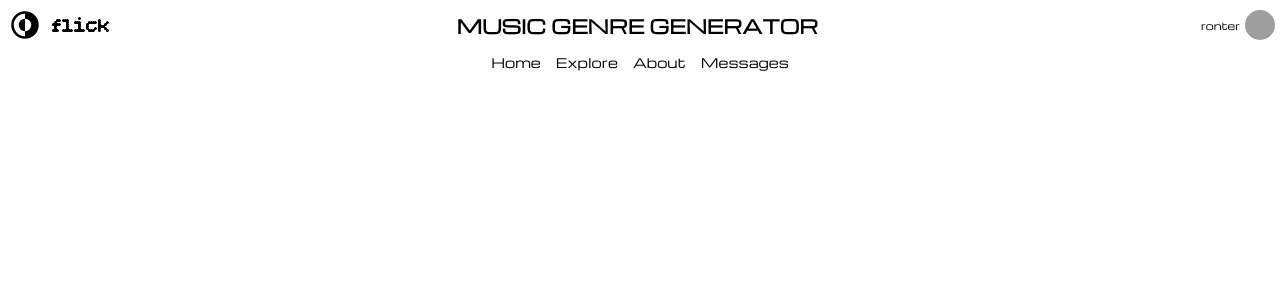
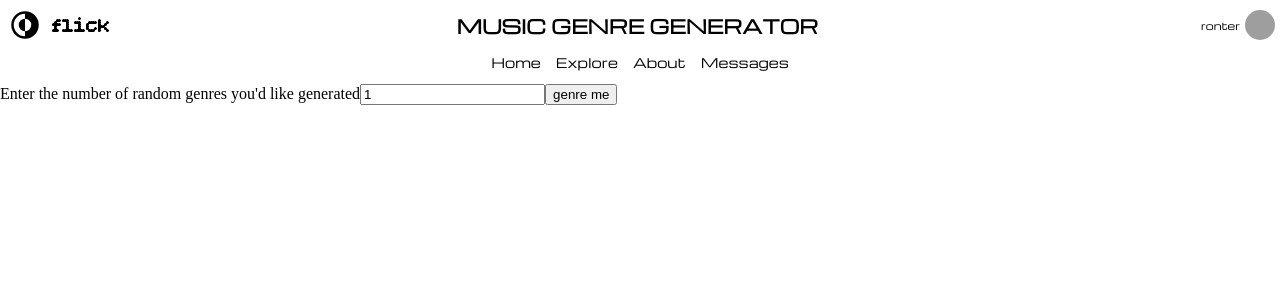
Before and after one commit to ronterrr/Flick, a React (Vite) app in the folder flick/: page / in a window 1280 px wide. Shown: the top 300 px of the page. Built offline with nearby package versions, Linux system fonts and the light colour scheme; grey boxes are pictures that could not be loaded.

Commit message:
add user form and display design and logic

```diff
--- /dev/null
+++ b/flick/src/GeneratorAPI/DisplaySect.jsx
@@ -0,0 +1,15 @@
+function DisplaySect({ genres, genreCount }) {
+  return (
+    <>
+    <ol>
+      {genres.map((i, index) => {
+        return (
+            <li key={index}>{i}</li>
+        );
+      })}
+      </ol>
+    </>
+  );
+}
+
+export default DisplaySect;
--- /dev/null
+++ b/flick/src/GeneratorAPI/GenreDisplay.jsx
@@ -0,0 +1,42 @@
+import { useEffect, useState } from "react";
+import GenreForm from "./GenreForm";
+import DisplaySect from "./DisplaySect";
+
+function GenreDisplay() {
+  const [genreCount, setGenreCount] = useState(1);
+
+  const [genres, setGenres] = useState([]);
+
+  const handleFormSubmit = async (e) => {
+    e.preventDefault();
+    try {
+      const response = await fetch(
+        `https://binaryjazz.us/wp-json/genrenator/v1/genre/${genreCount}`,
+      );
+      if (!response.ok) {
+        throw new Error(`HTTP ERROR: ${response.status}`);
+      }
+
+      const data = await response.json();
+
+      const normalisedData = Array.isArray(data) ? data : [data];
+      setGenres(normalisedData);
+      console.log(genres);
+    } catch (e) {
+      console.error(e);
+    }
+  };
+
+  return (
+    <>
+      <GenreForm
+        genreCount={genreCount}
+        setGenreCount={setGenreCount}
+        onSubmit={handleFormSubmit}
+      />
+      <DisplaySect genreCount={genreCount} genres={genres}/>
+    </>
+  );
+}
+
+export default GenreDisplay;
--- /dev/null
+++ b/flick/src/GeneratorAPI/GenreForm.jsx
@@ -0,0 +1,20 @@
+function GenreForm({ genreCount, setGenreCount, onSubmit }) {
+  return (
+    <>
+      <form onSubmit={onSubmit}>
+        <label>Enter the number of random genres you'd like generated</label>
+        <input
+          type="number"
+          value={genreCount}
+          min="1"
+          onChange={(e) => {
+            setGenreCount(e.target.value);
+          }}
+        />
+        <input type="submit" value="genre me" />
+      </form>
+    </>
+  );
+}
+
+export default GenreForm;
--- a/flick/src/GeneratorAPI/index.jsx
+++ b/flick/src/GeneratorAPI/index.jsx
@@ -1,6 +1,7 @@
 import Logo from "../Global/Header/Logo";
 import UserProfile from "../Global/Header/UserProfile";
 import NavBar from "../PhotoFeed/Navigation/NavBar";
+import GenreDisplay from "./GenreDisplay";
 
 import "./index.css";
 
@@ -14,6 +15,7 @@ function GenAPI({ userIndex = 0 }) {
           <UserProfile userIndex={userIndex} />
         </div>
         <NavBar/>
+        <GenreDisplay/>
       </div>
     </>
   );
```
